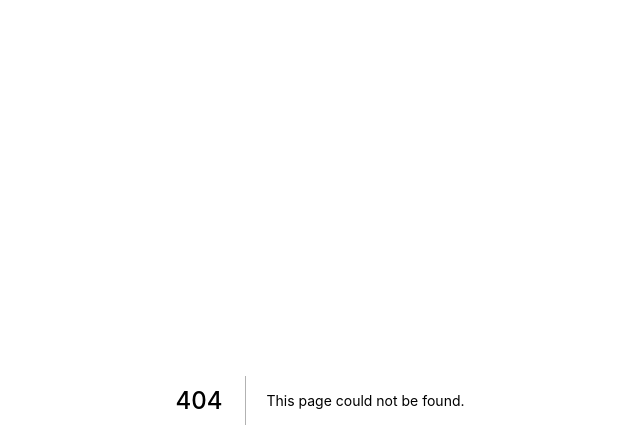
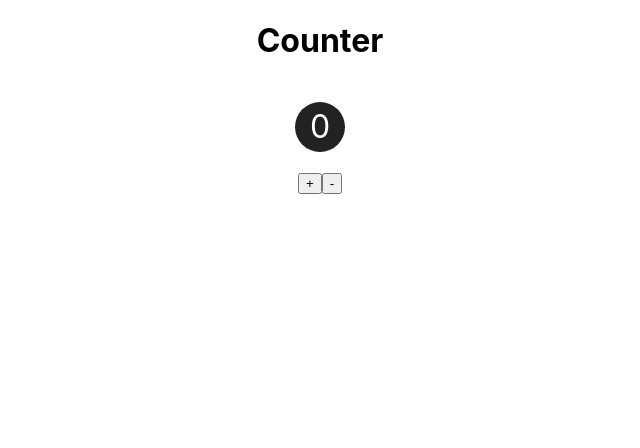
Before and after one commit to eduardoel/AulasReact, a Next.js app in the folder exerciciosudemy/: page /state/counter in a window 1280 px wide. Before the commit this address had no page. Shown: the top 448 px of the page, without its empty margins (320-960 px from the left). Built offline with nearby package versions, Linux system fonts and the light colour scheme.

Commit message:
Basic accountant

```diff
--- a/exerciciosudemy/src/components/Titulo.jsx
+++ b/exerciciosudemy/src/components/Title.jsx
@@ -1,7 +1,7 @@
-export default function Titulo() {
+export default function Title() {
     return(
         <>
-            <h1>Titulo</h1>
+            <h1>Title</h1>
             <h2>Sub</h2>
         </>
     )
--- /dev/null
+++ b/exerciciosudemy/src/components/counterDisplay.jsx
@@ -0,0 +1,18 @@
+export default function CounterDisplay(props) {
+    return(
+        <div style={{
+            display: "flex",
+            justifyContent: "center",
+            alignItems: "center",
+            height: "50px",
+            width: "50px",
+            borderRadius: "25px",
+            backgroundColor: "#222",
+            color: "#fff",
+            fontSize: "2rem",
+            margin: "20px",
+        }}>
+            {props.valueCounter}
+        </div>
+    )
+}
--- a/exerciciosudemy/src/pages/_app.js
+++ b/exerciciosudemy/src/pages/_app.js
@@ -1,5 +1,5 @@
 import '../styles/globals.css'
-import './css/integracao.css'
+import './css/integration.css'
 
 function MyApp({ Component, pageProps }) {
   return <Component {...pageProps} />
--- a/exerciciosudemy/src/pages/basic/fragmenta.jsx
+++ b/exerciciosudemy/src/pages/basic/fragmenta.jsx
@@ -1,7 +1,7 @@
 export default function fragment() {
     return(
         <>
-            <p>Aqui nesse conteudo estamos aprendendo sobre como usar componentes e fragment</p>
+            <p>Here in this content we are learning about how to use components and fragment</p>
         </>
     )
 }
--- a/exerciciosudemy/src/pages/basic/fragmentb.jsx
+++ b/exerciciosudemy/src/pages/basic/fragmentb.jsx
@@ -1,10 +1,10 @@
-import Fragment from '../basico/fragmenta'
-import Titulo from '../../components/Titulo'
+import Fragment from '../basic/fragmenta'
+import Title from '../../components/Title'
 
 export default function fragment() {
     return (
         <>
-            <Titulo/>
+            <Title/>
             <Fragment/>
         </>
     )
--- a/exerciciosudemy/src/pages/css/integracao.css
+++ b/exerciciosudemy/src/pages/css/integration.css
@@ -1,12 +1,12 @@
-.integracao .vermelha {
+.integration .red {
     color: #f30;
 }
 
-.integracao .azul {
+.integration .blue {
     color: #03a;
 }
 
-.integracao .branca {
+.integration .white {
     background-color: #444;
     color: #fff;
 }
--- /dev/null
+++ b/exerciciosudemy/src/pages/state/counter.jsx
@@ -0,0 +1,31 @@
+import { useState } from "react"
+import CounterDisplay from "../../components/counterDisplay"
+
+export default function counter() {
+
+    const [valueCounter, setvalueCounter] = useState(0)
+
+    const increment = () => setvalueCounter(valueCounter + 1)
+
+    function decrement(ev) {
+        setvalueCounter(valueCounter - 1)
+
+    }
+
+
+    return(
+        <div style={{
+            display: "flex",
+            flexDirection: "column",
+            justifyContent: "center",
+            alignItems: "center"
+        }}>
+            <h1>Counter</h1>
+            <CounterDisplay valueCounter={valueCounter}/>
+            <div>
+                <button onClick={increment}>+</button>
+                <button onClick={decrement}>-</button>
+            </div>
+        </div>
+   )
+}
```
Also changed, not shown: exerciciosudemy/src/pages/basic/list.jsx (+7 -7 lines), exerciciosudemy/src/pages/css/integracao.jsx (deleted, +0 -9 lines), exerciciosudemy/src/pages/css/integration.jsx (added, +9 -0 lines).
